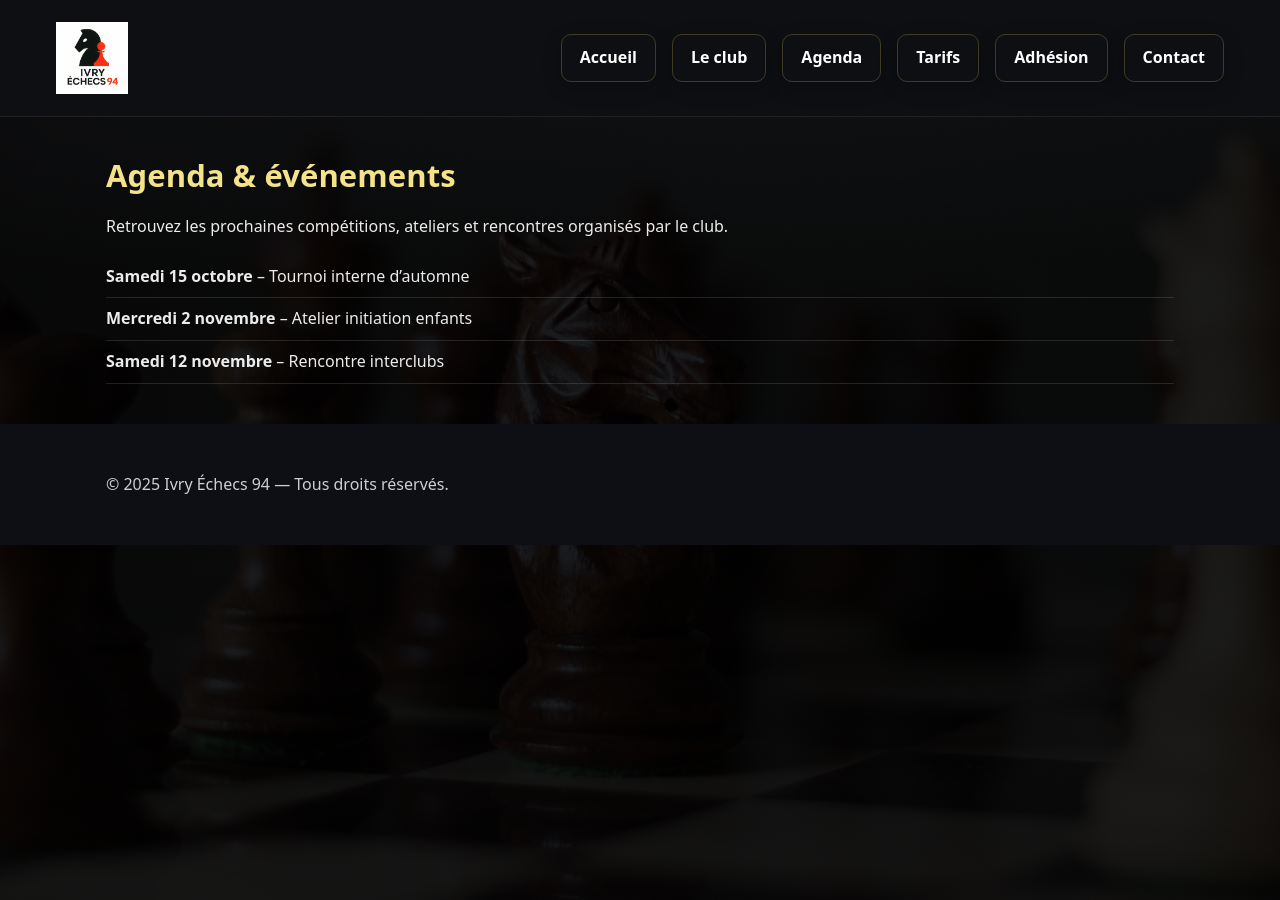
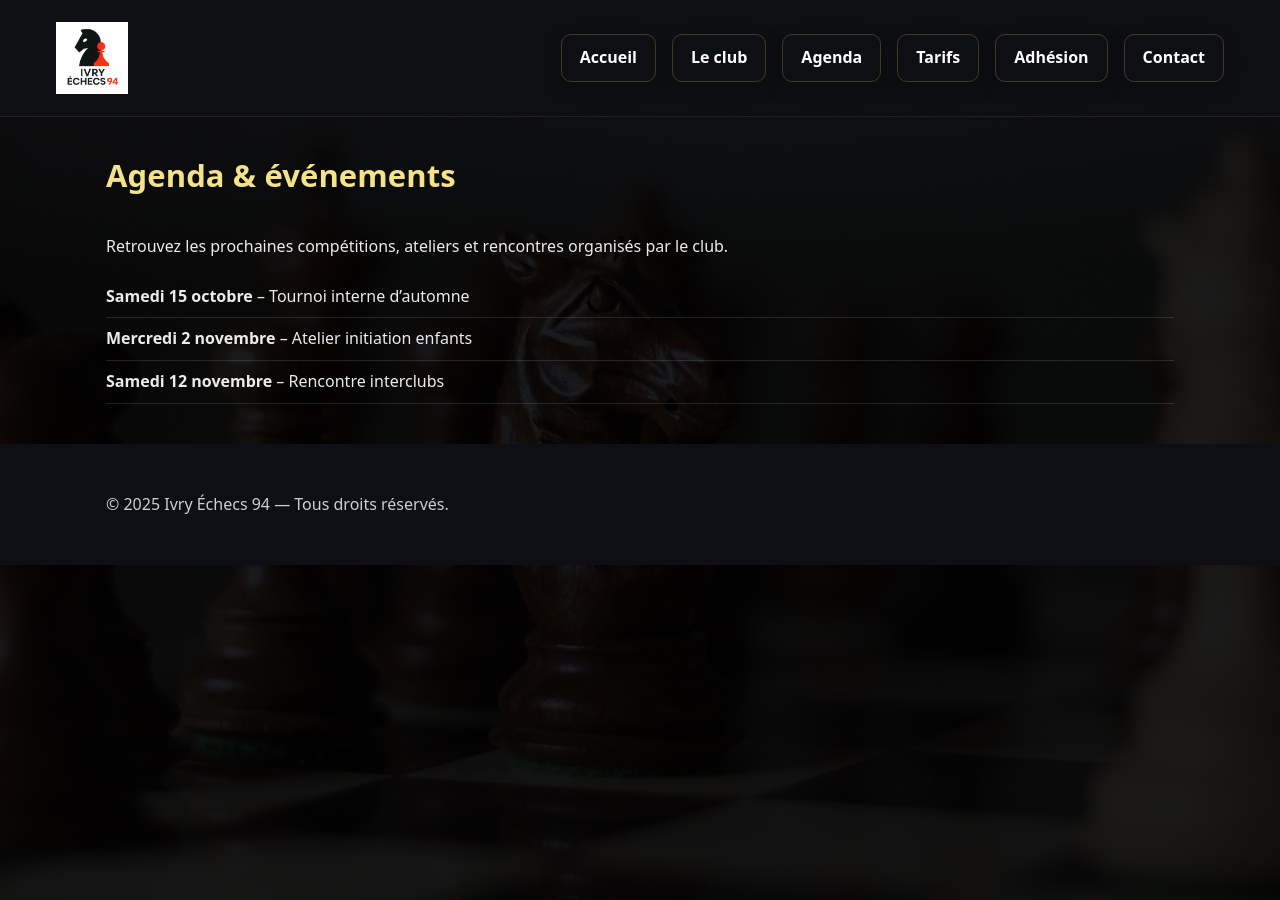
Before and after one commit to Nelwyn64/ivry-echecs-94, a Jekyll site: the page built from agenda.html, in a window 1280 px wide. Built offline with Jekyll 4.4.1, drawn with Linux system fonts in a browser that asks for light colours.

Commit message:
Update Pages du site “agenda”

```diff
--- a/agenda.html
+++ b/agenda.html
@@ -6,7 +6,7 @@ class: page-agenda
 ---
 
 <section class="container">
-  <h1 class="section-title"><p style="margin:40px 0;"></p>Agenda & événements</h1><p style="margin:20px 0;"></p>
+  <h1 class="section-title"><p style="margin:40px 0;"></p>Agenda & événements</h1><p style="margin:40px 0;"></p>
   <p>Retrouvez les prochaines compétitions, ateliers et rencontres organisés par le club.</p>
 
   <ul class="agenda-list">
```
